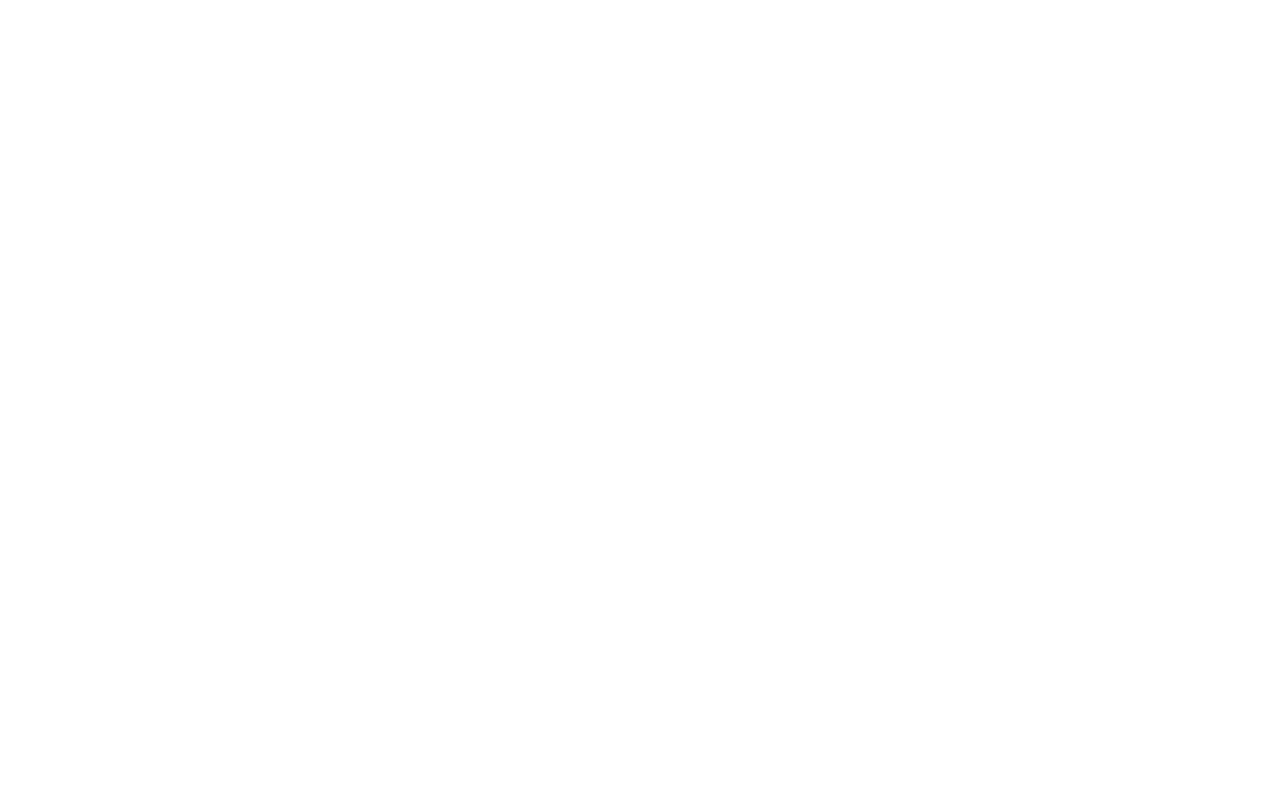
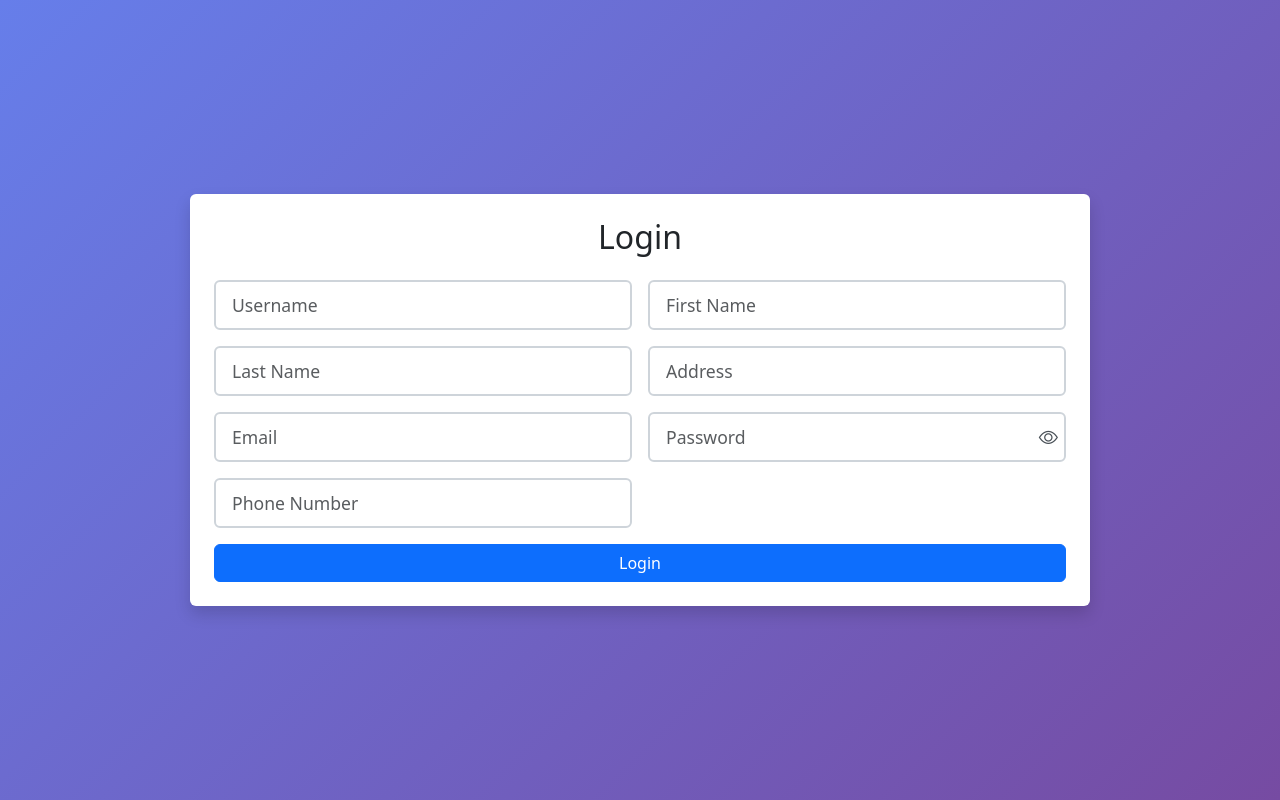
Before and after one commit to Nafees17102004/davincicode2.0, a React (Vite) app in the folder client/: page /login in a window 1280 px wide. Before the commit this address had no page. Built offline with nearby package versions, Linux system fonts and the light colour scheme.

Commit message:
vinoth changes

```diff
--- a/client/index.html
+++ b/client/index.html
@@ -5,6 +5,11 @@
     <link rel="icon" type="image/svg+xml" href="/vite.svg" />
     <meta name="viewport" content="width=device-width, initial-scale=1.0" />
     <title>client</title>
+    <link
+  rel="stylesheet"
+  href="https://cdn.jsdelivr.net/npm/bootstrap-icons@1.11.1/font/bootstrap-icons.css"
+/>
+
   </head>
   <body>
     <div id="root"></div>
--- a/client/src/App.jsx
+++ b/client/src/App.jsx
@@ -8,6 +8,8 @@
 import AddModulePage from './pages/ModulePage/AddModulePage'
 import FieldTypePage from './pages/FieldTypePage/FieldTypePage';
 import SnippetPage from './pages/SnippetPage/SnippetPage';
+import LoginPage from './pages/LoginPage/LoginPage';
+
 
 function App() {
   return (
@@ -21,6 +23,7 @@
       <Route path="/snippet" element={<SnippetPage />} />
       <Route path="/field" element={<FieldTypePage />} />
       <Route path="/snippet" element={<SnippetPage />} />
+      <Route path="/login" element={<LoginPage />} />
     </Routes>
   );
 }
--- /dev/null
+++ b/client/src/components/LoginForm/LoginForm.jsx
@@ -0,0 +1,162 @@
+import React, { useState } from "react";
+
+export default function LoginForm() {
+  const [formData, setFormData] = useState({
+    username: "",
+    firstname: "",
+    lastname: "",
+    address: "",
+    password: "",
+    email: "",
+    phno: "",
+  });
+
+  const [passwordStrength, setPasswordStrength] = useState("");
+  const [showPassword, setShowPassword] = useState(false);
+
+  // Password strength function
+  const getPasswordStrength = (password) => {
+    let strength = 0;
+
+    if (password.length >= 6) strength++;           // length
+    if (/[A-Z]/.test(password)) strength++;        // uppercase
+    if (/[a-z]/.test(password)) strength++;        // lowercase
+    if (/[0-9]/.test(password)) strength++;        // numbers
+    if (/[\W_]/.test(password)) strength++;        // special characters
+
+    if (strength <= 2) return "Weak";
+    else if (strength === 3 || strength === 4) return "Medium";
+    else return "Strong";
+  };
+
+  const handleChange = (e) => {
+    const { name, value } = e.target;
+    setFormData({ ...formData, [name]: value });
+
+    if (name === "password") {
+      setPasswordStrength(getPasswordStrength(value));
+    }
+  };
+
+  const handleSubmit = (e) => {
+    e.preventDefault();
+    alert("Login successfully!");
+  };
+
+  return (
+    <form onSubmit={handleSubmit}>
+      {/* Row 1: Username + Firstname */}
+      <div className="row g-3 mb-3">
+        <div className="col-md-6">
+          <input
+            type="text"
+            name="username"
+            placeholder="Username"
+            value={formData.username}
+            onChange={handleChange}
+            className="form-control"
+            required
+          />
+        </div>
+        <div className="col-md-6">
+          <input
+            type="text"
+            name="firstname"
+            placeholder="First Name"
+            value={formData.firstname}
+            onChange={handleChange}
+            className="form-control"
+          />
+        </div>
+      </div>
+
+      {/* Row 2: Lastname + Address */}
+      <div className="row g-3 mb-3">
+        <div className="col-md-6">
+          <input
+            type="text"
+            name="lastname"
+            placeholder="Last Name"
+            value={formData.lastname}
+            onChange={handleChange}
+            className="form-control"
+          />
+        </div>
+        <div className="col-md-6">
+          <input
+            type="text"
+            name="address"
+            placeholder="Address"
+            value={formData.address}
+            onChange={handleChange}
+            className="form-control scrollable"
+          />
+        </div>
+      </div>
+
+      {/* Row 3: Email + Password */}
+      <div className="row g-3 mb-3">
+        <div className="col-md-6">
+          <input
+            type="email"
+            name="email"
+            placeholder="Email"
+            value={formData.email}
+            onChange={handleChange}
+            className="form-control"
+          />
+        </div>
+        <div className="col-md-6 position-relative">
+          <input
+            type={showPassword ? "text" : "password"}
+            name="password"
+            placeholder="Password"
+            value={formData.password}
+            onChange={handleChange}
+            className="form-control"
+          />
+          {/* Eye icon toggle */}
+          <span
+            onClick={() => setShowPassword(!showPassword)}
+            className="position-absolute top-50 end-0 translate-middle-y me-3"
+            style={{ cursor: "pointer", fontSize: "1.2rem", color: "#495057" }}
+          >
+            {showPassword ? <i className="bi bi-eye-slash"></i> : <i className="bi bi-eye"></i>}
+          </span>
+          {formData.password && (
+            <small
+              className={`form-text ${
+                passwordStrength === "Strong"
+                  ? "text-success"
+                  : passwordStrength === "Medium"
+                  ? "text-warning"
+                  : "text-danger"
+              }`}
+            >
+              Password Strength: {passwordStrength}
+            </small>
+          )}
+        </div>
+      </div>
+
+      {/* Row 4: Phone Number */}
+      <div className="row g-3 mb-3">
+        <div className="col-md-6">
+          <input
+            type="tel"
+            name="phno"
+            placeholder="Phone Number"
+            value={formData.phno}
+            onChange={handleChange}
+            className="form-control"
+          />
+        </div>
+      </div>
+
+      {/* Submit button */}
+      <button type="submit" className="btn btn-primary w-100">
+        Login
+      </button>
+    </form>
+  );
+}
--- /dev/null
+++ b/client/src/pages/LoginPage/LoginPage.css
@@ -0,0 +1,66 @@
+/* This applies background to the whole login page */
+body {
+  background: linear-gradient(135deg, #667eea, #764ba2); /* purple-blue gradient */
+  min-height: 100vh; /* full screen height */
+  display:flexbox;
+  align-items: center;
+  justify-content: center;
+  margin: 0;
+}
+
+/* Container */
+.login-container {
+  width: 90%;
+  max-width: 900px;    /* wide horizontal layout */
+  padding: 3rem;
+  border-radius: 12px;
+  background-color:   rgba(255, 255, 255, 0.1); /* semi-transparent */
+  backdrop-filter: blur(10px);
+  box-shadow: 0px 8px 24px rgba(0, 0, 0, 0.2);
+  transition: all 0.3s ease;
+}
+
+/* Large textboxes */
+.login-container input.form-control {
+  height: 50px;
+  font-size: 1.1rem;
+  padding: 0.75rem 1rem;
+  border: 2px solid #ced4da;
+  transition: all 0.3s ease;
+}
+
+/* Highlight on focus */
+.login-container input.form-control:focus {
+  border-color: #5651b1;
+  box-shadow: 0 0 8px rgba(78, 74, 151, 0.5);
+  outline: none;
+}
+
+/* Scrollable input for long text */
+.login-container input.form-control.scrollable {
+  overflow-x: auto;
+  white-space: nowrap;
+}
+
+/* Password eye icon */
+.login-container .position-absolute {
+  font-size: 1.3rem;
+  color: #1079e2;
+}
+
+/* Responsive adjustments */
+@media (max-width: 992px) {
+  .login-container {
+    width: 95%;
+    max-width: 700px;
+    padding: 2.5rem;
+  }
+}
+
+@media (max-width: 576px) {
+  .login-container {
+    width: 100%;
+    padding: 2rem;
+    margin: 0 10px;
+  }
+}
--- /dev/null
+++ b/client/src/pages/LoginPage/LoginPage.jsx
@@ -0,0 +1,14 @@
+import React from "react";
+import LoginForm from "../../components/LoginForm/LoginForm";
+import "./LoginPage.css";
+
+export default function LoginPage() {
+  return (
+    <div className="login-page d-flex justify-content-center align-items-center min-vh-100">
+      <div className="login-container shadow rounded p-4 bg-white">
+        <h2 className="text-center mb-4">Login</h2>
+        <LoginForm />
+      </div>
+    </div>
+  );
+}
```
Also changed, not shown: 1 other file (tests, documents, lock files or other folders).
